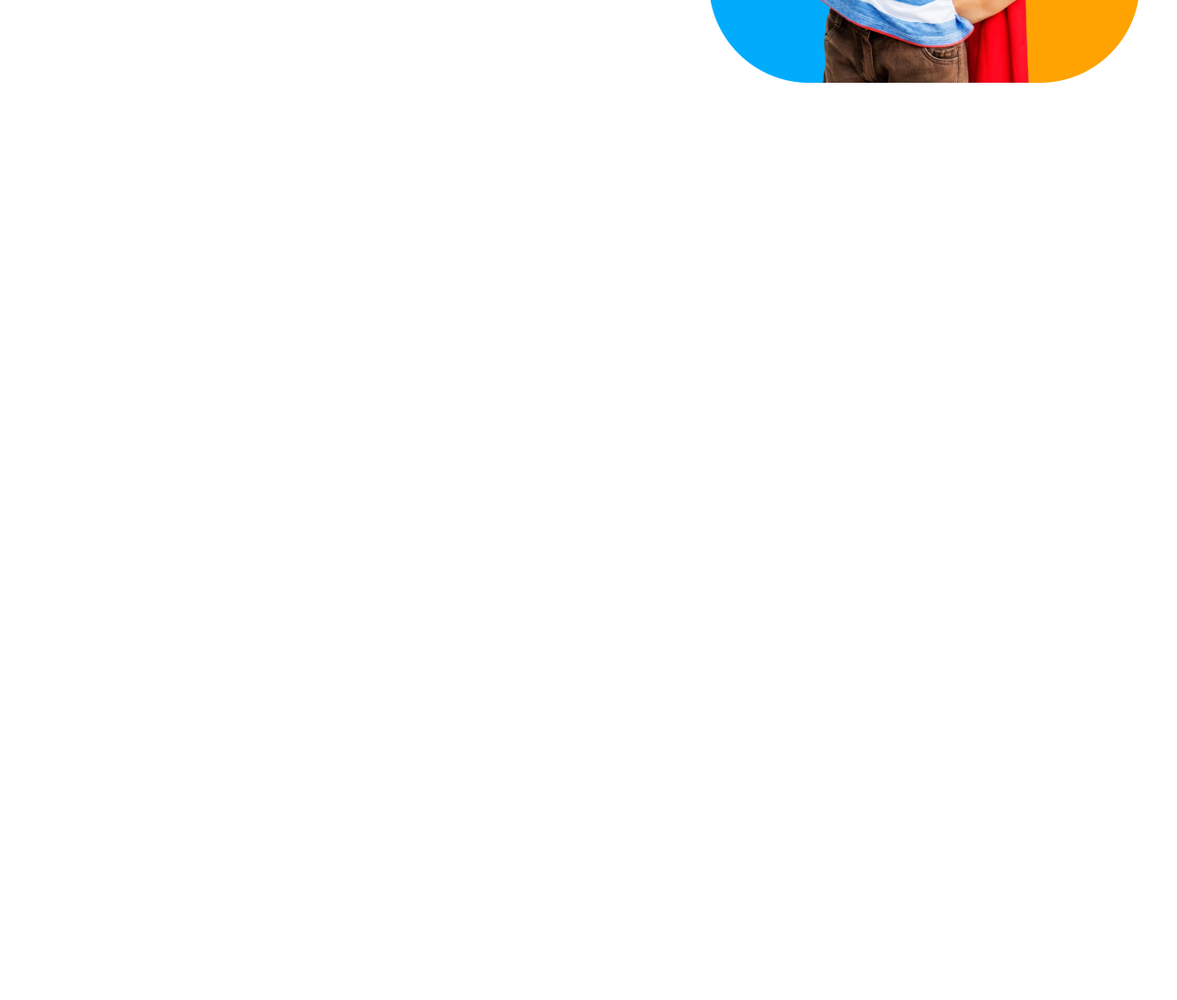
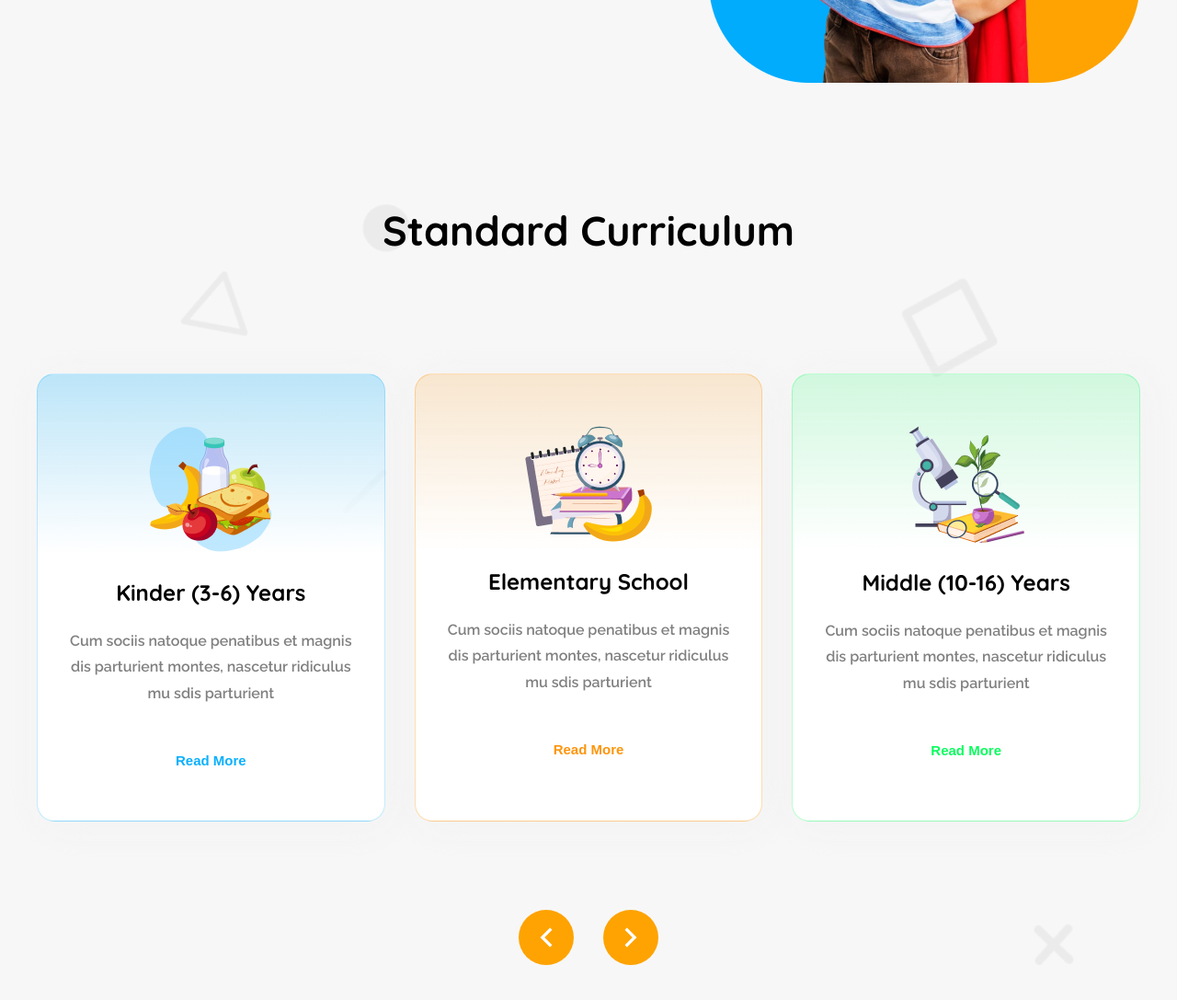
Before and after one commit to Abul-kalam800/Assiment-02-Kids-school, a plain HTML site: page index.html in a window 1280 px wide. Shown: the part 579-1666 px from the top of the page at 92% size. Before the commit the page ends 800 px from the top, so only its background shows below. Drawn offline with nearby package versions, Linux system fonts and the light colour scheme; a web font is replaced by a local one.

Commit message:
added curriclem section

```diff
--- a/index.html
+++ b/index.html
@@ -1,5 +1,6 @@
 <!DOCTYPE html>
 <html lang="en">
+
 <head>
     <meta charset="UTF-8">
     <meta name="viewport" content="width=device-width, initial-scale=1.0">
@@ -7,6 +8,7 @@
     <link rel="stylesheet" href="https://cdnjs.cloudflare.com/ajax/libs/remixicon/4.6.0/remixicon.min.css">
     <link rel="stylesheet" href="styles/responsive.css">
 </head>
+
 <body class="quicksand-fonts">
 
     <header>
@@ -29,15 +31,53 @@
             <div class="banner-content">
                 <h1 class="banner-titel"><span class="Empowering">Empowering</span>
                     students from small age towards <span class="vision">vision</span></h1>
-            <p class="banner-desc">With the courage, Confidence, Creativity and Compassion to make their Unique Contribution in a Diverse and Dynamic World.</p>
+                <p class="banner-desc">With the courage, Confidence, Creativity and Compassion to make their Unique
+                    Contribution in a Diverse and Dynamic World.</p>
                 <button class="primary-btn enroll-btn">Enroll Now</button>
             </div>
             <div class="banner-imge">
                 <img src="assets/hero-kids.png" alt="kids">
             </div>
         </div>
-
     </header>
 
+    <main>
+        <section class="curriculam">
+            <h2 class="section-titel">Standard Curriculum</h2>
+
+            <div class="card-container d-flex">
+                <div class="card kidner">
+                    <img src="assets/kinder.png" alt="">
+                    <h3>Kinder (3-6) Years</h3>
+                    <p class="card-desc raleway">Cum sociis natoque penatibus et magnis
+                        dis parturient montes, nascetur ridiculus
+                        mu sdis parturient</p>
+                    <button class="card-btn kidner-btn">Read More</button>
+                </div>
+                <div class="card elementor">
+                    <img src="assets/elementary.png" alt="">
+                    <h3>Elementary School</h3>
+                    <p class="card-desc raleway">Cum sociis natoque penatibus et magnis
+                        dis parturient montes, nascetur ridiculus
+                        mu sdis parturient</p>
+                    <button class="card-btn elementor-btn">Read More</button>
+                </div>
+                <div class="card middle">
+                    <img src="assets/middle.png" alt="">
+                    <h3>Middle (10-16) Years</h3>
+                    <p class="card-desc raleway">Cum sociis natoque penatibus et magnis
+                        dis parturient montes, nascetur ridiculus
+                        mu sdis parturient</p>
+                    <button class="card-btn middle-btn">Read More</button>
+                </div>
+            </div>
+
+            <div class="button-container d-flex">
+                <div class="arrow-left btn-box"><i class="ri-arrow-left-s-line"></i></div>
+                <div class="arrow-right btn-box"><i class="ri-arrow-right-s-line"></i></div>
+            </div>
+        </section>
+    </main>
 </body>
+
 </html>
--- a/styles/responsive.css
+++ b/styles/responsive.css
@@ -25,10 +25,12 @@
     color: #fff;
 
   }
-
+  body{
+    background-color: #f7f7f7;
+  }
   /* header style  */
 
-  header{
+  header, main{
     max-width: 1200px;
     margin: 2rem auto;
   }
@@ -101,10 +103,97 @@
   .enroll-btn{
     background-color: #000;
   }
+/* .curriculam section style  */
+  .curriculam{
+    background-image: url('../assets/bg.png');
+    background-position: center;
+    background-size:cover;
+    margin: 6rem auto;
+
+
+  }
+  .section-titel{
+    font-size: 2.8rem;
+    text-align: center;
+    margin: 8rem auto;
+
+
+  }
+  .card-container{
+   justify-content: space-around;
+   gap: 2rem;
+  }
+  .card{
+    padding:  3.5rem 2rem;
+    text-align: center;
+    border-radius: 1.2rem;
+    box-shadow: 5px 5px 40px rgba(240, 239, 239, 0.545);
+  }
+  .card h3{
+    font-size: 1.5rem;
+  }
+  .card-desc{
+    font-size: 1rem;
+    color: #808080;
+    font-weight: 600;
+    line-height: 28.3px;
+    margin-bottom: 3rem;
+
+  }
+  .card-btn{
+    background-color: #fff;
+    border: none;
+    font-size: 15px;
+    font-weight: 700;
+    cursor: pointer;
+  }
+  .kidner-btn{
+    color:#01adfdf6 ;
+  }
+  .elementor-btn{
+    color:#fd9001f4;
+  }
+  .middle-btn{
+    color:#01fd59f7 ;
+  }
+  .kidner{
+    background-image: linear-gradient( #01adfd3d, #ffffff 40% );
+    border: 1px solid #01adfd3c ;
+  }
+  .elementor{
+    background-image: linear-gradient( #fd900129, #ffffff 40% );
+    border: 1px solid #fd90014f;
+  }
+  .middle{
+    background-image: linear-gradient( #01fd5927, #ffffff 40% );
+    border: 1px solid #01fd5947;
+  }
+
+  .button-container{
+    justify-content: center;
+    align-items: center;
+    gap: 2rem;
+    margin: 6rem auto;
+  }
+  .btn-box{
+    width: 60px;
+    height: 60px;
+    background-color: #FEA301;
+    border-radius: 50%;
+    display: flex;
+    justify-content: center;
+    align-items: center;
+
+  }
+  .btn-box i{
+    font-size: 2.5rem;
+    color: #fff;
+  }
+ /* mobail devices for responsive  */
 
 
   @media screen and (max-width:576px){
-    .body{
+    body{
       margin: 0 1rem;
     }
     .nabvar{
@@ -141,4 +230,31 @@
       width: 100%;
 
     }
+    .curriculam{
+      margin: 1rem 0;
+    }
+
+    .card-container{
+      flex-direction: column;
+      align-items: center;
+      justify-content: center;
+
+    }
+    .button-container{
+      display: none;
+    }
+    .section-titel{
+      font-size: 1.7rem;
+      margin: 3rem 0;
+    }
+    .card{
+      padding: 3rem;
+    }
+    .card h3{
+      font-size: 1rem;
+      margin: 2rem auto;
+    }
+    .card-desc{
+      font-size: 0.8rem;
+    }
   }
```
Lines whose indentation alone changed are shown as unchanged.
